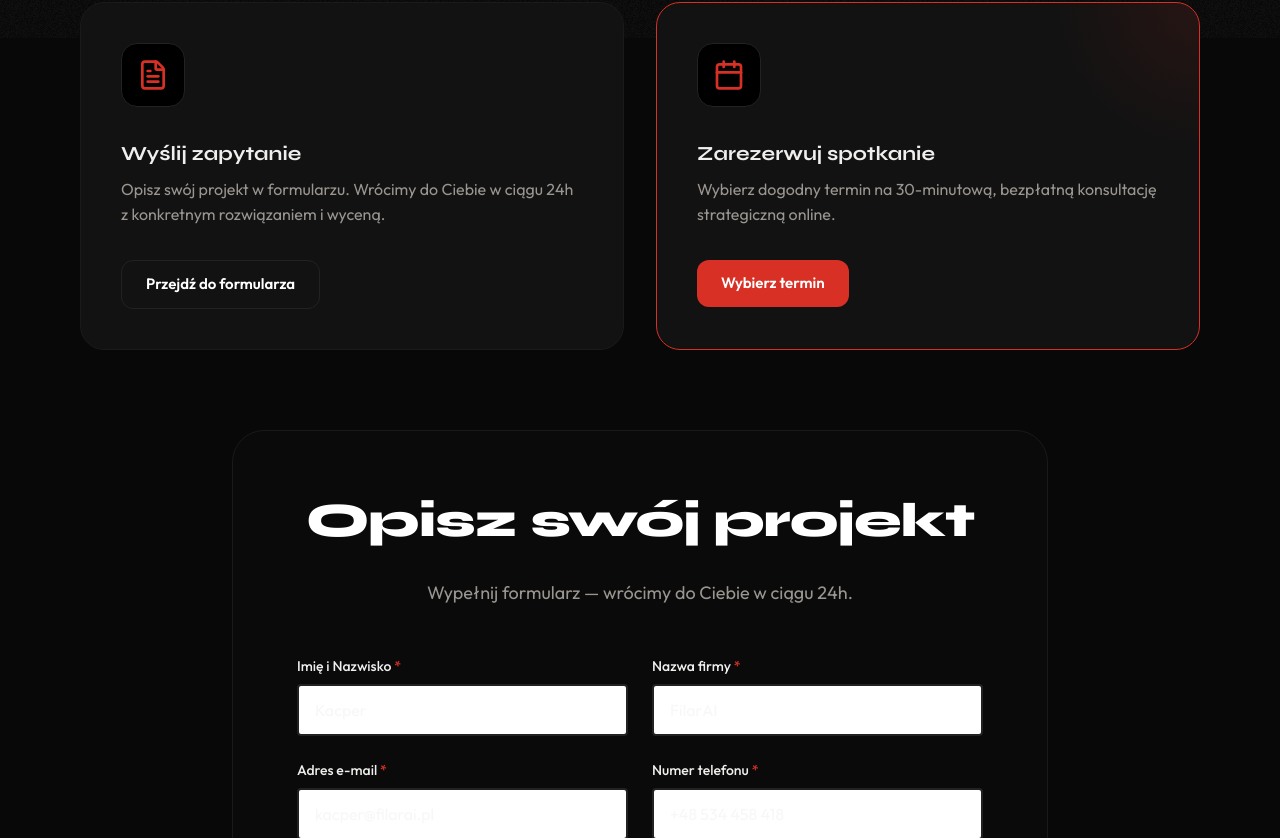
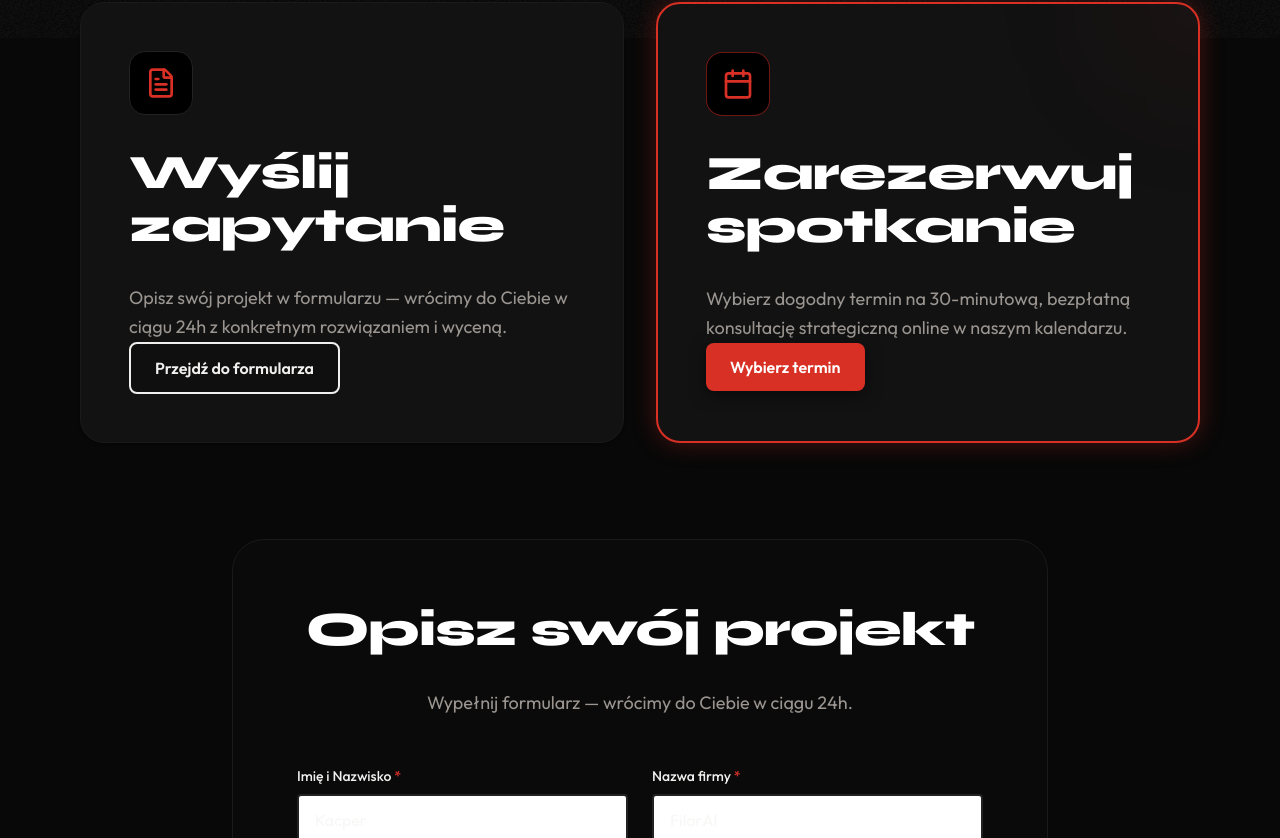
Before and after one commit to FilarAI/FilarAI, a Next.js app: page /kontakt in a window 1280 px wide. Shown: the part 762-1600 px from the top of the page. Built offline with nearby package versions, Linux system fonts and the light colour scheme.

Commit message:
fix: re-implement contact action cards with native styles and corrected text

```diff
--- a/src/app/kontakt/page.js
+++ b/src/app/kontakt/page.js
@@ -282,40 +282,46 @@ export default function KontaktPage() {
                 ))}
             </section>
 
-            <section className="max-w-[1200px] mx-auto px-10 mb-20 grid grid-cols-1 md:grid-cols-2 gap-8 animate-in fade-in slide-in-from-bottom-10 duration-1000">
+            <div className="container-padding mb-24 grid grid-cols-1 md:grid-cols-2 gap-8 animate-fade-in-up" style={{ animationDelay: '0.4s' }}>
                 {/* Form Card */}
-                <div className="action-card group">
-                    <div className="icon-box">
+                <div className="bg-[#121212] border border-[#1A1A1A] rounded-[24px] p-8 md:p-12 flex flex-col items-start hover:border-[#222] transition-all group shadow-subtle">
+                    <div className="w-16 h-16 bg-[#000] border border-[#222] rounded-2xl flex items-center justify-center text-[#D93025] mb-8 group-hover:scale-105 transition-transform">
                         <FileText size={32} />
                     </div>
-                    <h3 className="card-label">Wyślij zapytanie</h3>
-                    <p className="card-description">
-                        Opisz swój projekt w formularzu. Wrócimy do Ciebie w ciągu 24h z konkretnym rozwiązaniem i wyceną.
+                    <h3 className="heading-syne text-2xl mb-4 text-white">Wyślij zapytanie</h3>
+                    <p className="description-outfit text-base mb-10 text-left">
+                        Opisz swój projekt w formularzu — wrócimy do Ciebie w ciągu 24h z konkretnym rozwiązaniem i wyceną.
                     </p>
                     <button
                         onClick={() => document.getElementById('contact-form')?.scrollIntoView({ behavior: 'smooth' })}
-                        className="action-btn-secondary"
+                        className="btn-secondary w-full sm:w-auto"
                     >
                         Przejdź do formularza
                     </button>
                 </div>
 
                 {/* Calendar Card */}
-                <div className="action-card group accent">
-                    <div className="icon-box">
+                <div className="bg-[#121212] border-2 border-[#D93025] rounded-[24px] p-8 md:p-12 flex flex-col items-start transition-all group relative overflow-hidden shadow-hover">
+                    <div className="absolute right-0 top-0 w-48 h-48 bg-[#D93025]/5 rounded-full blur-3xl -translate-y-1/2 translate-x-1/2"></div>
+                    <div className="w-16 h-16 bg-[#000] border border-[#D93025]/50 rounded-2xl flex items-center justify-center text-[#D93025] mb-8 group-hover:scale-105 transition-transform relative z-10">
                         <Calendar size={32} />
                     </div>
-                    <h3 className="card-label">Zarezerwuj spotkanie</h3>
-                    <p className="card-description">
-                        Wybierz dogodny termin na 30-minutową, bezpłatną konsultację strategiczną online.
+                    <h3 className="heading-syne text-2xl mb-4 text-white relative z-10">Zarezerwuj spotkanie</h3>
+                    <p className="description-outfit text-base mb-10 text-left relative z-10">
+                        Wybierz dogodny termin na 30-minutową, bezpłatną konsultację strategiczną online w naszym kalendarzu.
                     </p>
-                    <a href="https://calendar.app.google/oxdocXuk5a2ohKZf9" target="_blank" rel="noopener noreferrer" className="action-btn-primary">
+                    <a
+                        href="https://calendar.app.google/oxdocXuk5a2ohKZf9"
+                        target="_blank"
+                        rel="noopener noreferrer"
+                        className="btn-primary w-full sm:w-auto relative z-10"
+                    >
                         Wybierz termin
                     </a>
                 </div>
-            </section>
+            </div>
 
-            <div id="contact-form" className="max-w-4xl mx-auto w-full px-10 mb-24 animate-in fade-in slide-in-from-bottom-12 duration-1000">
+            <div id="contact-form" className="max-w-4xl mx-auto w-full px-10 mb-24 animate-fade-in-up" style={{ animationDelay: '0.6s' }}>
                 <div className="bg-[#0A0A0A] p-10 md:p-16 rounded-[32px] border border-[#1A1A1A]">
                     <div className="text-center mb-12">
                         <h2 className="heading-syne text-3xl mb-4">Opisz swój projekt</h2>
```
